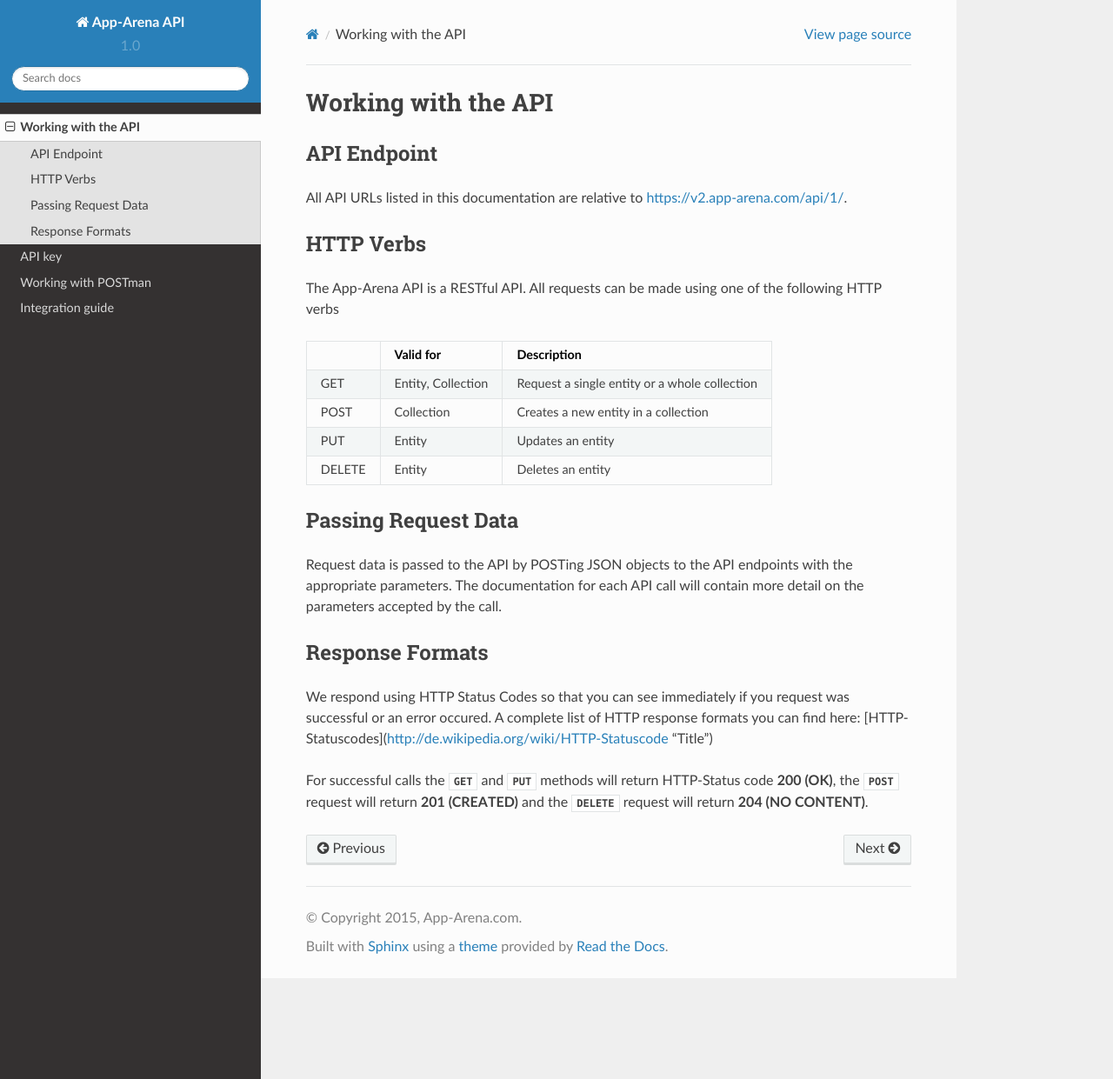
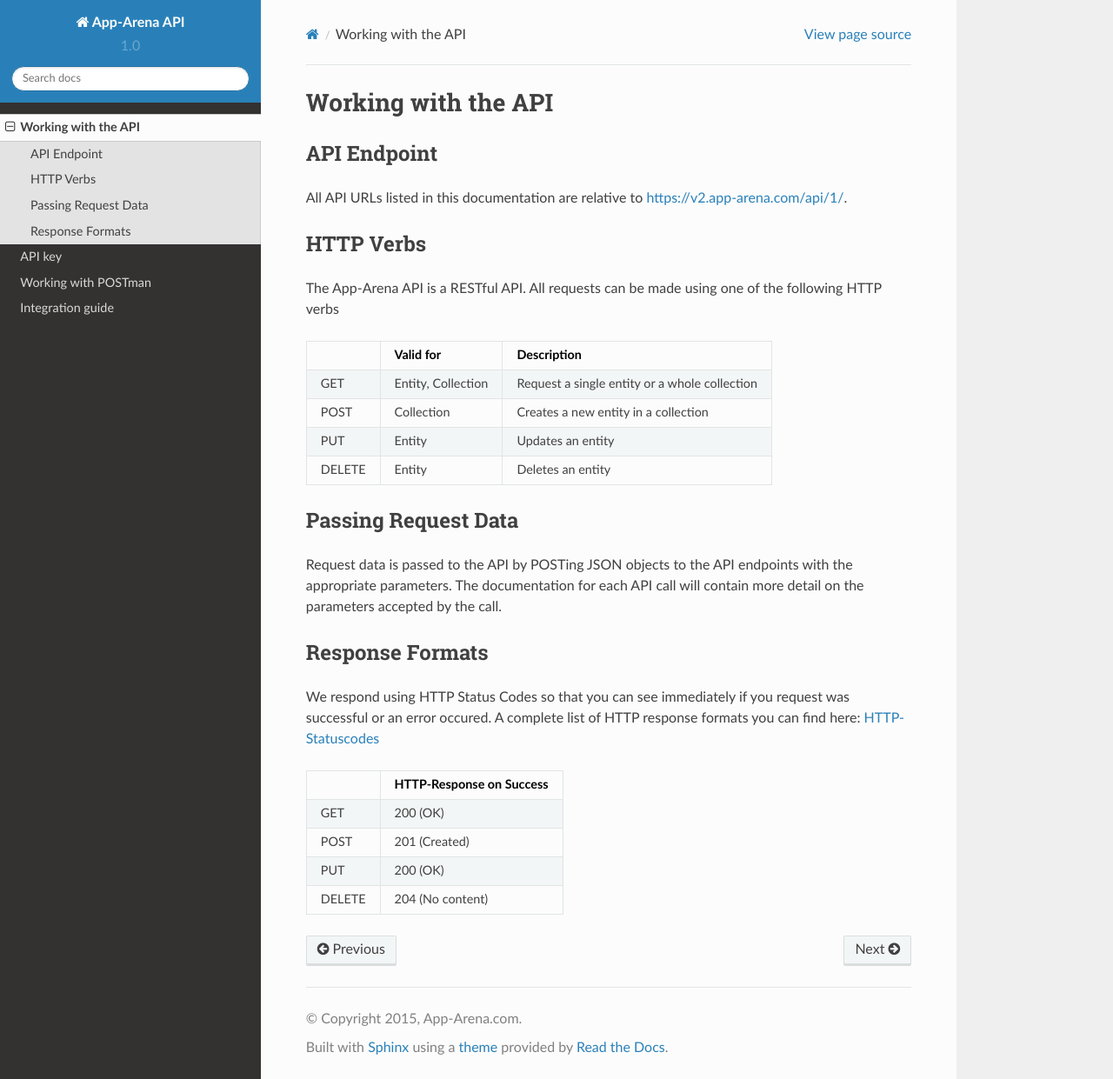
Before and after one commit to apparena/docs, a Sphinx documentation site: the page built from docs/api/index.rst, in a window 1280 px wide and 1241 px high. Shown: the whole window at 87% size. Built offline with Sphinx 7.4.7 and the Read the Docs theme 2.0.0, drawn with Linux system fonts in a browser that asks for light colours.

Commit message:
Update documentation and move all content from markdown to restructuredText format

```diff
--- a/docs/api/index.rst
+++ b/docs/api/index.rst
@@ -27,12 +27,25 @@ The App-Arena API is a RESTful API. All requests can be made using one of the fo
 Passing Request Data
 --------------------
 
-Request data is passed to the API by POSTing JSON objects to the API endpoints with the appropriate parameters. The documentation for each API call will contain more detail on the parameters accepted by the call.
+Request data is passed to the API by POSTing JSON objects to the API endpoints with the appropriate parameters.
+The documentation for each API call will contain more detail on the parameters accepted by the call.
 
 Response Formats
 ----------------
 
-We respond using HTTP Status Codes so that you can see immediately if you request was successful or an error occured. A complete list of HTTP response formats you can find here: [HTTP-Statuscodes](http://de.wikipedia.org/wiki/HTTP-Statuscode "Title")
+We respond using HTTP Status Codes so that you can see immediately if you request was successful or an error occured.
+A complete list of HTTP response formats you can find here: HTTP-Statuscodes_
 
-For successful calls the `GET` and `PUT` methods will return HTTP-Status code **200 (OK)**, the `POST` request will return **201
-(CREATED)** and the `DELETE` request will return **204 (NO CONTENT)**.
+.. _HTTP-Statuscodes: http://de.wikipedia.org/wiki/HTTP-Statuscode
+
++------------+------------------------------+
+|            |    HTTP-Response on Success  |
++============+==============================+
+| GET        |    200 (OK)                  |
++------------+------------------------------+
+| POST       |    201 (Created)             |
++------------+------------------------------+
+| PUT        |    200 (OK)                  |
++------------+------------------------------+
+| DELETE     |    204 (No content)          |
++------------+------------------------------+
--- a/docs/index.rst
+++ b/docs/index.rst
@@ -15,8 +15,8 @@ this documentation better.
 
 The main documentation for the site is organized into a couple sections:
 
+    * :ref:`dev-docs`
     * :ref:`integrator-docs`
-    * :ref:`dev-docs`
 
 .. _dev-docs:
 
```
